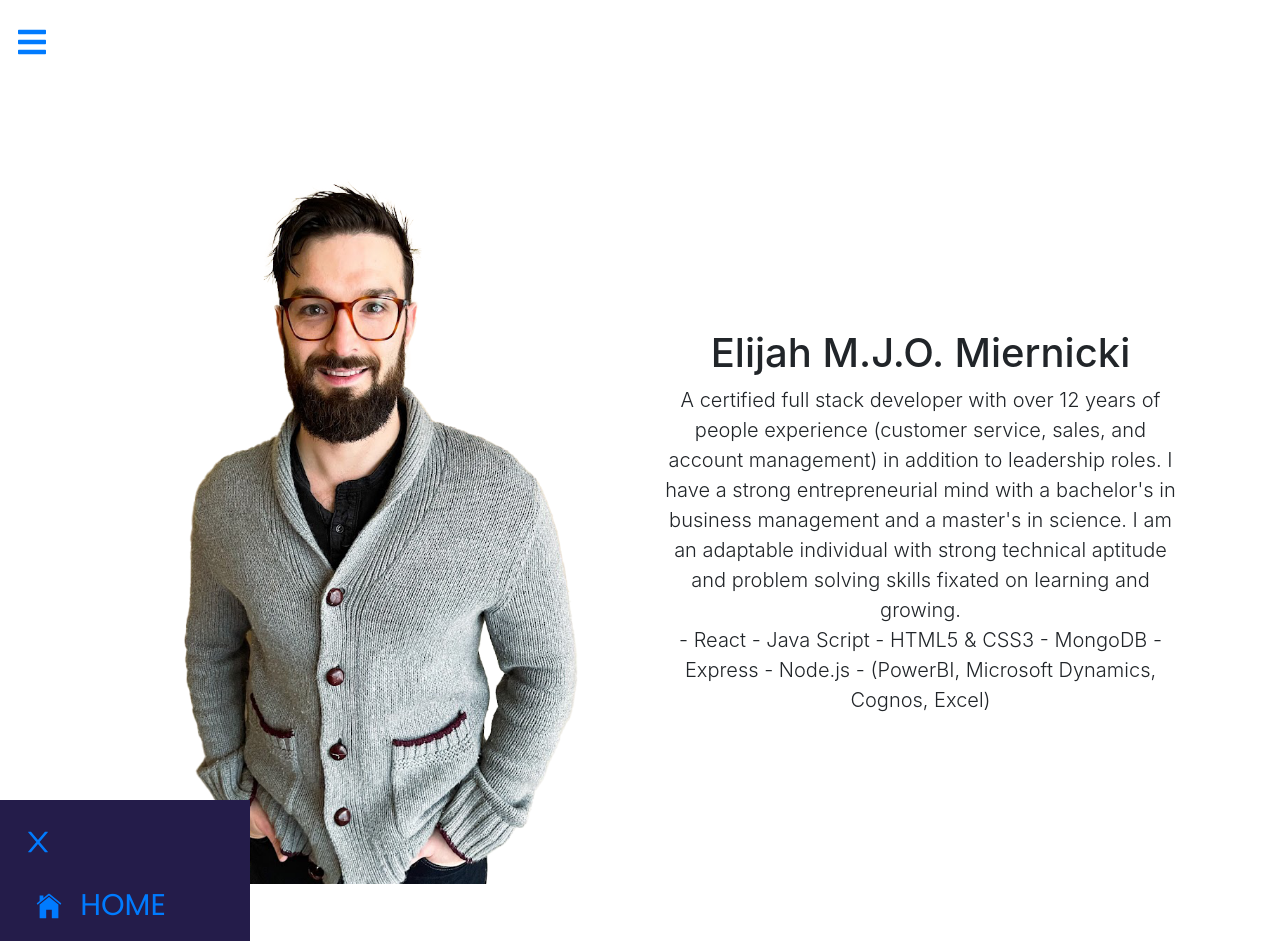
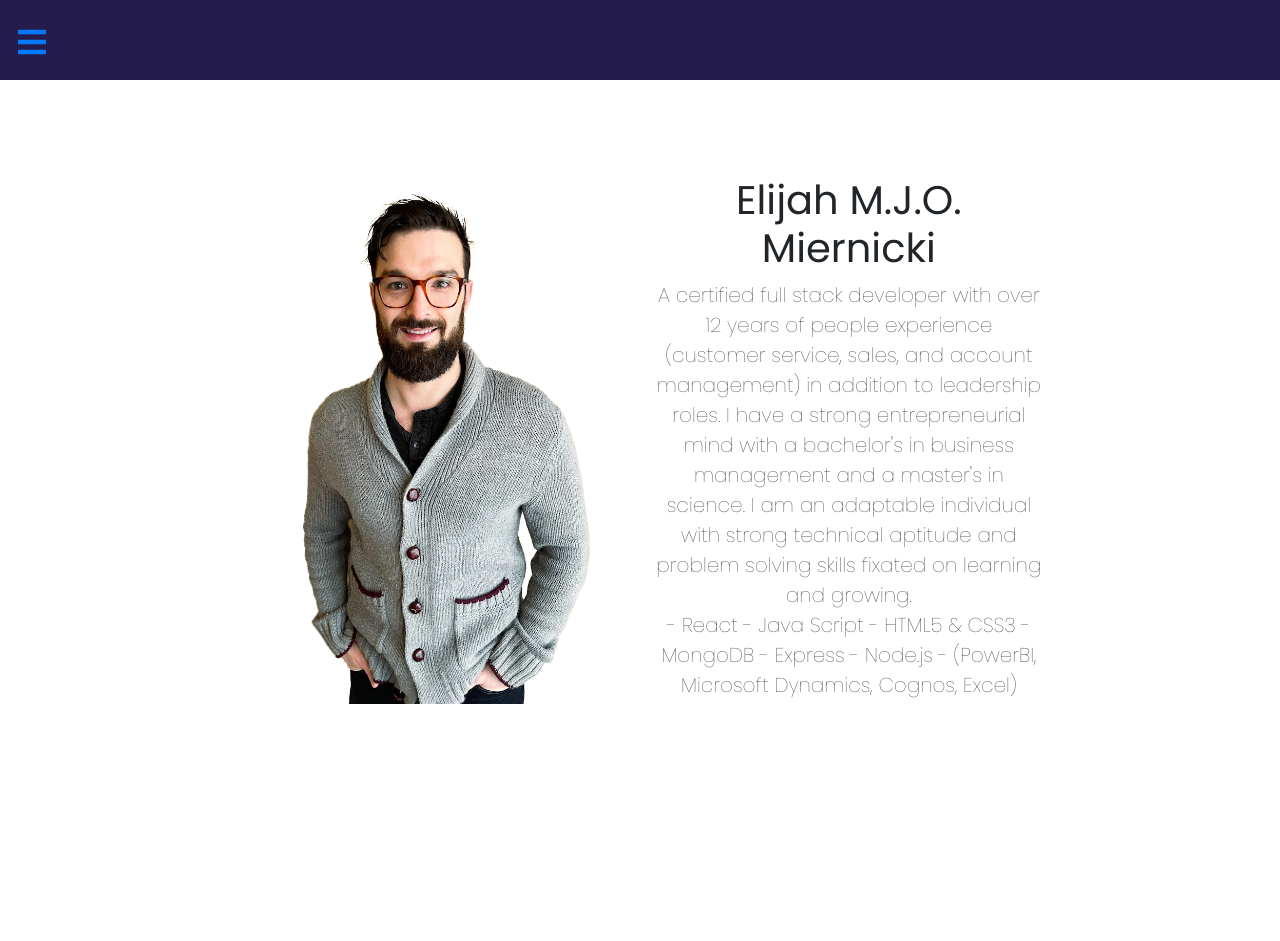
Before and after one commit to MiernickiElijah/Swash.v3, a React (Create React App) app in the folder my-app/: page / in a window 1280 px wide. Shown: the top 941 px of the page. After the commit the page ends 812 px from the top, so only its background shows below. Built offline with nearby package versions, Linux system fonts and the light colour scheme.

Commit message:
nav bar adjustments and container tweeks

```diff
--- a/my-app/src/App.css
+++ b/my-app/src/App.css
@@ -1,4 +1,11 @@
 @import url("https://fonts.googleapis.com/css2?family=Poppins:wght@100;400&display=swap");
+
+* {
+  box-sizing: border-box;
+  margin: 0;
+  padding: 0;
+  font-family: poppins;
+}
 
 .App {
   text-align: center;
--- a/my-app/src/components/nav/index.js
+++ b/my-app/src/components/nav/index.js
@@ -13,18 +13,20 @@ function Nav() {
     return (
         <>
             <div className="navbar">
-                <Link to="#" className="menu-bars">
+                <Link to="#" className="menu-bars" id='hamburger'>
                     <reactIcons.FaBars onClick={showNavbar} />
                 </Link>
             </div>
 
+            {/* this is the toggle for the nav menu using a ternary  */}
             <nav className={navbar ? 'nav-menu active' : 'nav-menu'}>
-                <ul className='nav-menu-items'>
+                <ul className='nav-menu-items' onClick={showNavbar}>
                     <li className='navbar-toggle'>
                         <Link to="#" className="menu-bars" id='menuClose'>
                             <AireactIcons.AiOutlineClose />
                         </Link>
                     </li>
+
                     {/* map through the Navbar object passed in from navbar.js to display all listed pages */}
                     {Navbar.map((page, index) => {
                         return (
--- a/my-app/src/components/nav/style.css
+++ b/my-app/src/components/nav/style.css
@@ -11,6 +11,7 @@
 }
 
 .navbar {
+  background-color: var(--maincolor);
   height: 80px;
   display: flex;
   justify-content: right;
@@ -23,26 +24,31 @@
   background: none;
 }
 
+#hamburger:hover {
+  color: var(--secondary);
+}
+
 .nav-menu {
   background-color: var(--maincolor);
-  height: 90vh;
+  height: 40vh;
   width: 250px;
   display: flex;
   justify-content: center;
   position: fixed;
-  top: 100%;
-  left: 0;
+  top: 0;
+  left: -100%;
   transition: 850ms;
 }
 
 .nav-menu.active {
-  top: 0%;
+  left: 0%;
   transition: 350ms;
+  z-index: 100000;
 }
 
 .nav-text {
   font-family: poppins;
-  font-size: 30px;
+  font-size: 2rem;
   display: flex;
   justify-content: start;
   align-items: center;
@@ -54,7 +60,7 @@
 .nav-text.a {
   text-decoration: none;
   color: var(--bloop);
-  font-size: 40px;
+  font-size: 2rem;
   width: 95%;
   height: 100%;
   align-items: center;
--- a/my-app/src/pages/home/index.js
+++ b/my-app/src/pages/home/index.js
@@ -3,7 +3,7 @@ import './style.css'
 
 function Home() {
     return (
-        <main className="page container col-xxl-8 px-4 py-5">
+        <main className="page container-fluid col-xl-8 px-4 py-5">
 
             <section className="aboutme row flex-lg-row-reverse align-items-center g-5 py-5">
                 <article className="col-lg-6" id="bio">
```
